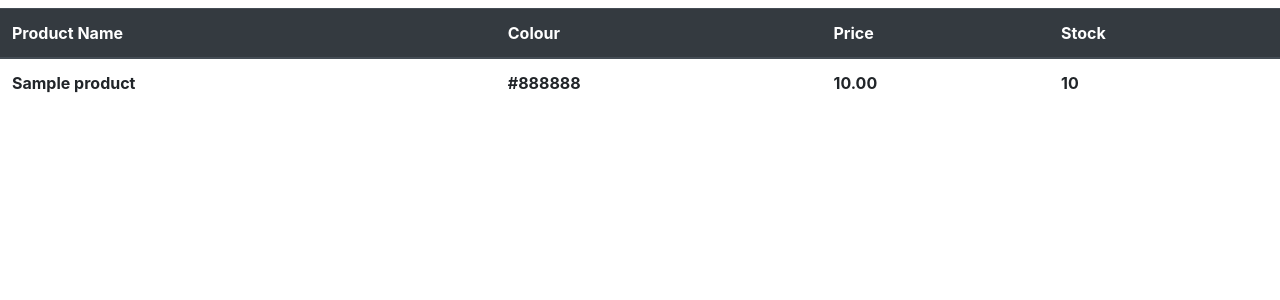
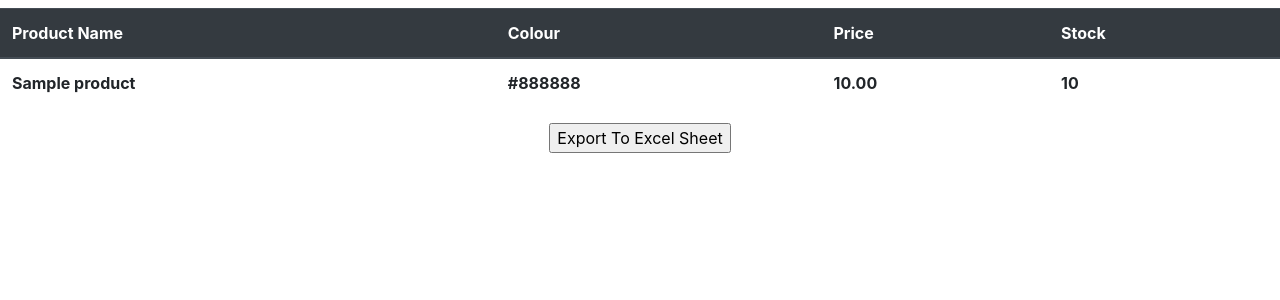
Before and after one commit to Benjamin-Pickers/Shopify_Backend_Developer_Intern_Challenge, a Django app: page / in a window 1280 px wide. Shown: the part 85-385 px from the top of the page. Run offline with Django 3.2, Linux system fonts and the light colour scheme; tables that the repository leaves empty hold one stand-in row (values such as "Sample post"); lists and menus that the app fills with data are empty; some libraries are stand-ins or nearby versions.

Commit message:
Export inventory to Excel sheet

```diff
--- a/BensInventory/shop/templates/shop/index.html
+++ b/BensInventory/shop/templates/shop/index.html
@@ -33,6 +33,16 @@
         </table>
       </div>
 
+      <div class="justify-content-center row no-gutters">
+        <form action="{% url 'shop:ProductToExcel'%}" method="post">
+          <div class="d-inline-flex flex-column">
+            {% csrf_token %}
+
+              <input type="submit" name="Download" value="Export To Excel Sheet">
+          </div>
+        </form>
+      </div>
+
   {% else %}
     <p> No product exists right now. Click the 'Add Product' tab to enter in product </p>
   {% endif %}
--- a/BensInventory/shop/urls.py
+++ b/BensInventory/shop/urls.py
@@ -5,6 +5,7 @@ app_name = 'shop'
 
 urlpatterns = [
     path('', views.index, name='index'),
+    path('ProductToExcel/', views.ProductToExcel, name='ProductToExcel'),
     path('AddProduct/', views.AddProduct, name='AddProduct'),
     path('RemoveProduct/', views.RemoveProduct, name='RemoveProduct'),
     path('FindProduct/', views.FindProduct, name='FindProduct'),
--- a/BensInventory/shop/views.py
+++ b/BensInventory/shop/views.py
@@ -2,7 +2,9 @@ from django.shortcuts import render
 from django.http import HttpResponse
 from django.urls import reverse, reverse_lazy
 from django.template import loader
-
+from django.db import connection
+import pandas as pd
+from datetime import date
 from .models import Product
 
 #Home Page
@@ -12,6 +14,21 @@ def index(request):
 
     if all_products:
         return render(request, 'shop/index.html', {'all_products':all_products})
+
+    return render(request, 'shop/index.html')
+
+def ProductToExcel(request):
+
+    query = str(Product.objects.all().query)
+    df = pd.read_sql_query(query, connection)
+    today = str(date.today())
+
+    df.to_excel(r'./ProductInventory.xlsx', index=False)
+
+    with open(r'./ProductInventory.xlsx', 'rb') as fh:
+        response = HttpResponse(fh.read(), content_type="application/vnd.openxmlformats-officedocument.spreadsheetml.sheet")
+        response['Content-Disposition'] = 'attachment; filename=ProductInventory-'+today+'.xlsx'
+    return response
 
     return render(request, 'shop/index.html')
 
```
Also changed, not shown: BensInventory/db.sqlite3.
